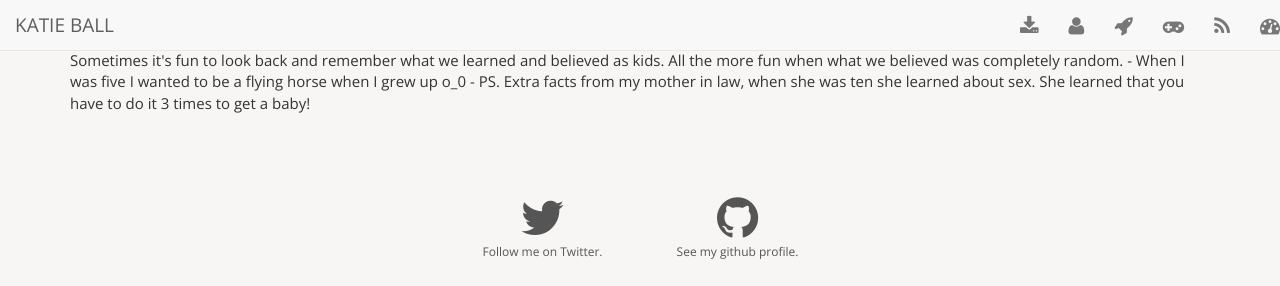
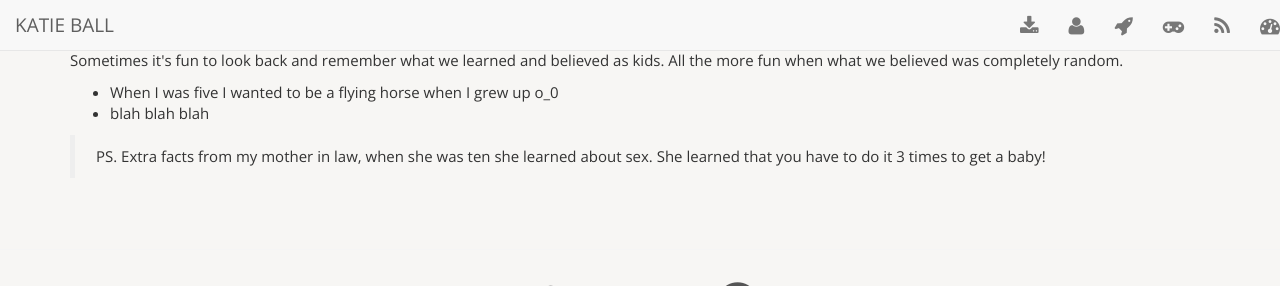
Before and after one commit to roachhd/roachhd.github.io, a Jekyll site: the page built from about/as-a-kid.md, in a window 1280 px wide, cut to the strip 0-286 px from the top of the page. Built offline with Jekyll 4.4.1, drawn with Linux system fonts in a browser that asks for light colours; nearby versions of some CDN libraries; Markdown is read by kramdown in place of the engine named in the settings.

Commit message:
Update as-a-kid.md

```diff
--- a/about/as-a-kid.md
+++ b/about/as-a-kid.md
@@ -4,14 +4,13 @@ title: "When I Was A Kid"
 ---
 
 <section>
-Sometimes it's fun to look back and remember what we learned and believed as kids. All the more fun when what we believed was completely random.
+<p>Sometimes it's fun to look back and remember what we learned and believed as kids. All the more fun when what we believed was completely random.</p>
 
+  <ul>
+    <li>When I was five I wanted to be a flying horse when I grew up o_0</li>
+    <li>blah blah blah </li>
+  </ul>
 
-- When I was five I wanted to be a flying horse when I grew up o_0
--
-
-
-
-PS. Extra facts from my mother in law, when she was ten she learned about sex. She learned that you have to do it 3 times to get a baby!
+<blockquote>PS. Extra facts from my mother in law, when she was ten she learned about sex. She learned that you have to do it 3 times to get a baby!</blockquote>
 
 </section>
```
